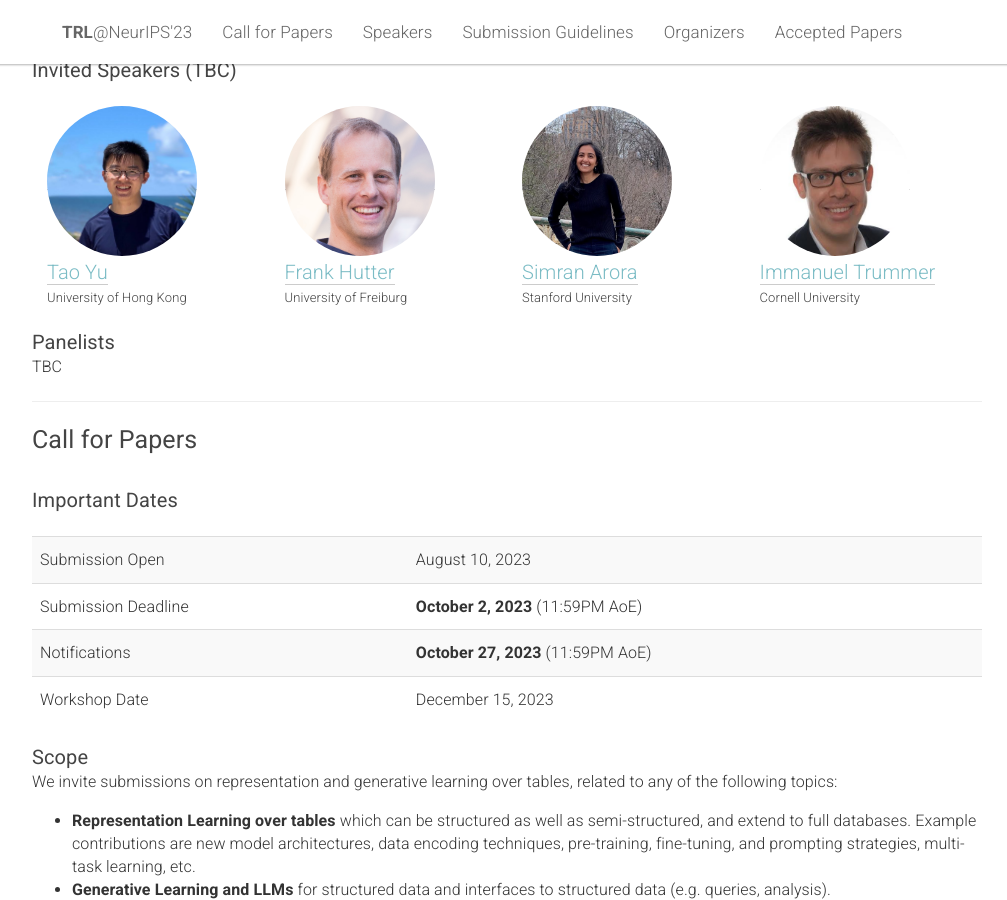
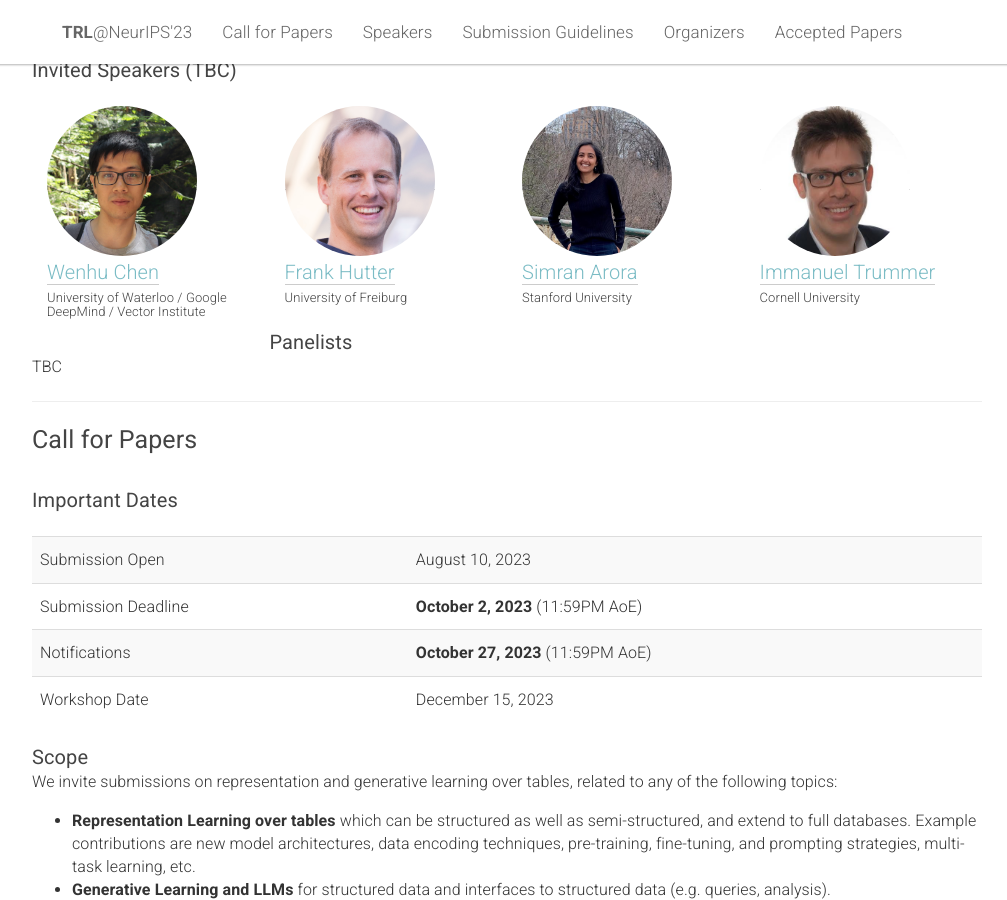
Before and after one commit to table-representation-learning/table-representation-learning.github.io, a Jekyll site: the page built from _pages/home.html, in a window 1280 px wide and 900 px high, scrolled down 749 px. Shown: the whole window, without its empty margins (133-1140 px from the left). Built offline with Jekyll 4.4.1, drawn with Linux system fonts in a browser that asks for light colours.

Commit message:
Update speakers

```diff
--- a/_includes/header.html
+++ b/_includes/header.html
@@ -18,7 +18,7 @@
         <li><a  href="#speakers">Speakers</a></li>
         <li><a  href="#guidelines">Submission Guidelines</a></li>
         <li><a  href="#organizers">Organizers</a></li>
-        <li><a  href="#accepted">Accepted Papers</a></li>
+        <li><a  href="#accepted-papers">Accepted Papers</a></li>
         <!-- <li><a href="#sponsor"></a></li> -->
       </ul>
     </div>
--- a/_pages/home.html
+++ b/_pages/home.html
@@ -354,13 +354,20 @@ acknowledgements: ""
                 <h3>Invited Speakers (TBC)</h3>
                 <br>
                 <div class="col-xs-6 col-lg-3">
-                    <a href="https://taoyds.github.io/" target="blank">
+                    <a href="https://wenhuchen.github.io/" target="blank">
+                        <img class="people-pic" src="/assets/people/wc.jpg">
+                    </a>
+                    <div class="people-name">
+                        <a href="https://wenhuchen.github.io/" target="blank">Wenhu Chen</a>
+                        <h6>University of Waterloo / Google DeepMind / Vector Institute</h6>
+                    </div>
+                    <!-- <a href="https://taoyds.github.io/" target="blank">
                         <img class="people-pic" src="/assets/people/ty.jpeg">
                     </a>
                     <div class="people-name">
                         <a href="https://taoyds.github.io/" target="blank">Tao Yu</a>
                         <h6>University of Hong Kong</h6>
-                    </div>
+                    </div> -->
                 </div>
                 <div class="col-xs-6 col-lg-3">
                     <a href="https://ml.informatik.uni-freiburg.de/profile/hutter/" target="blank">
```
Also changed, not shown: assets/people/wc.jpg (added).
